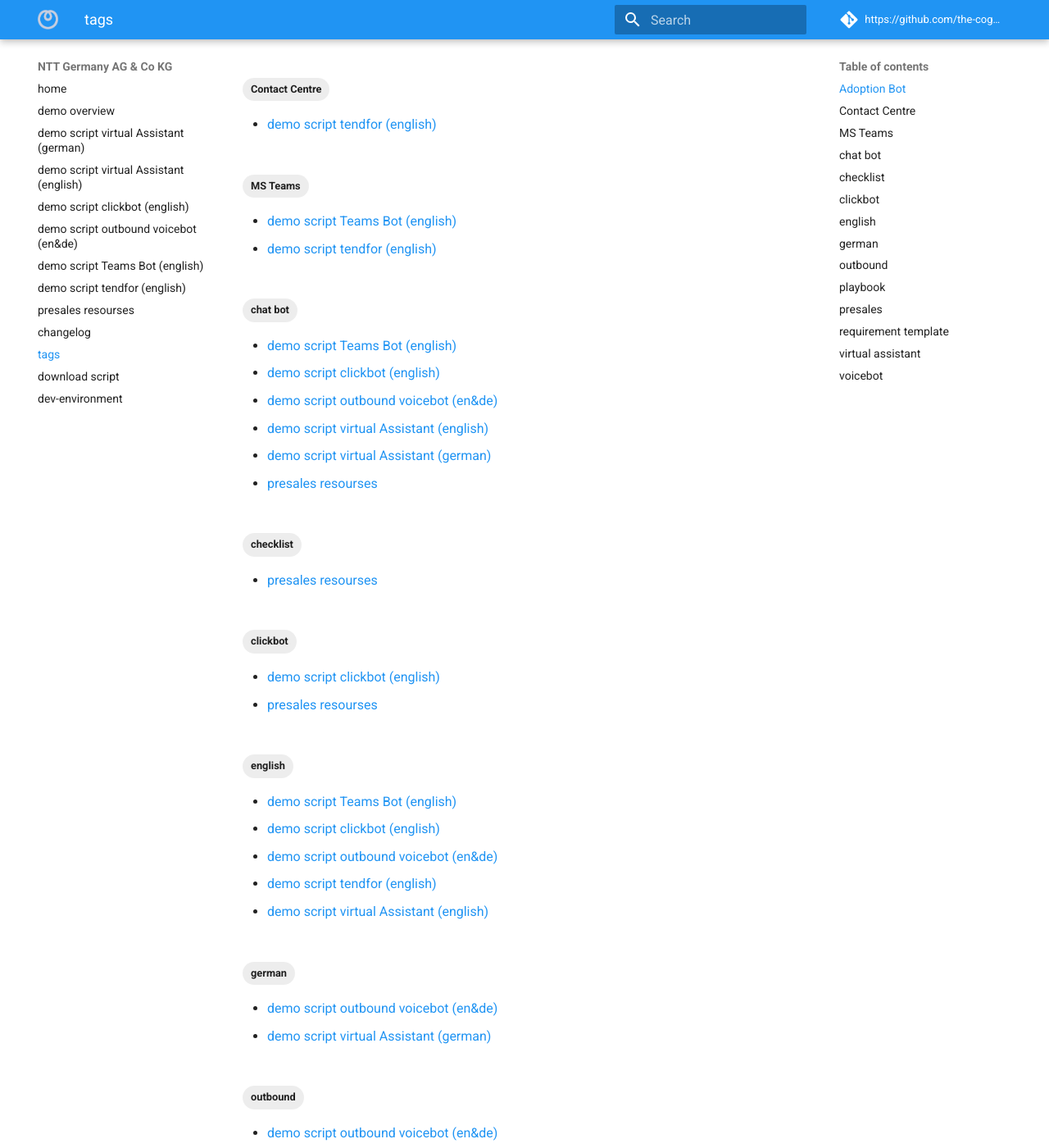
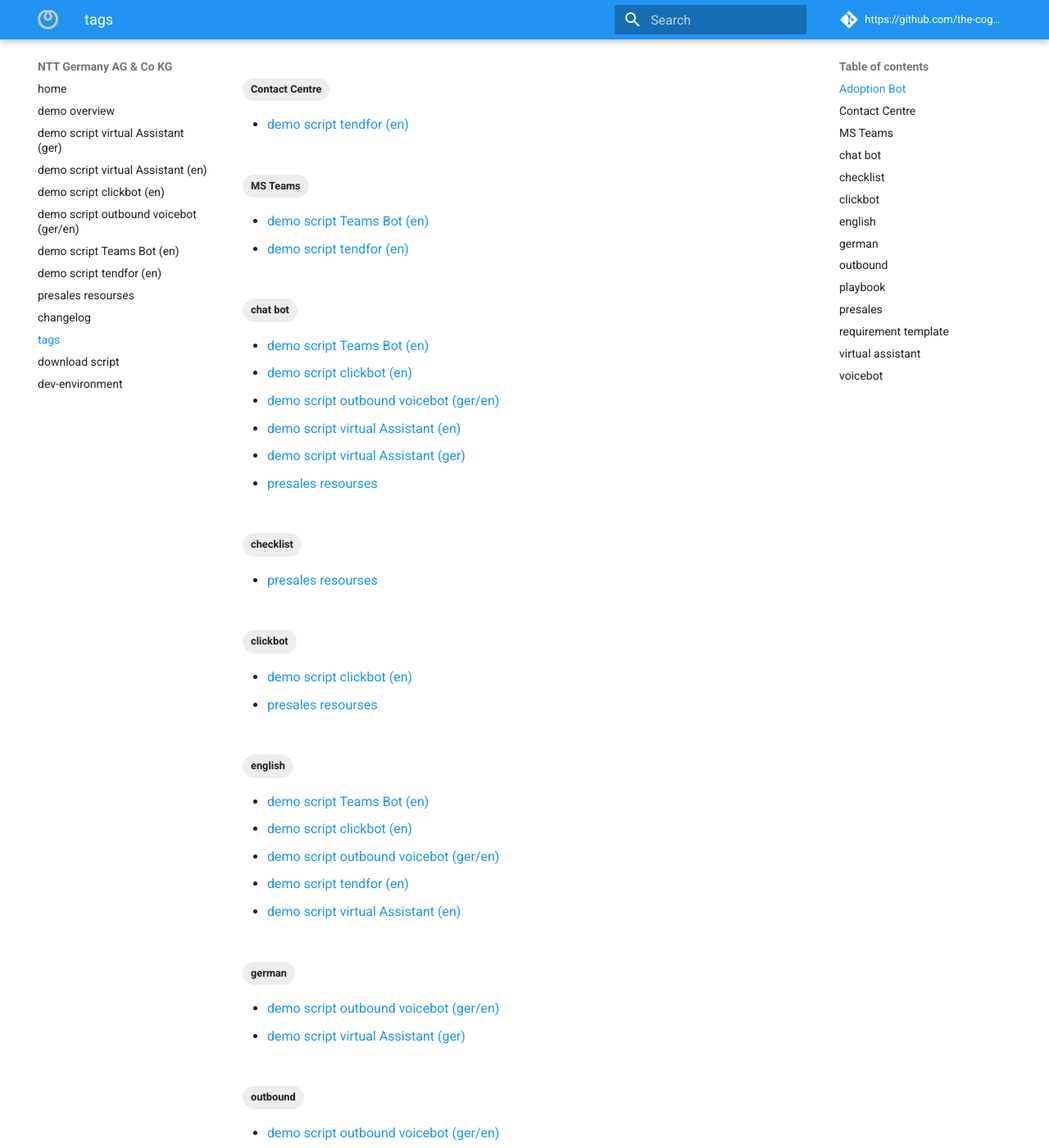
Before and after one commit to the-cognitiveservices-ninja/demo-environment, an MkDocs documentation site: the page built from docs/tags.md, in a window 1280 px wide and 1400 px high, scrolled down 211 px. Shown: the whole window at 82% size. Built offline with MkDocs 1.6.1 and Material for MkDocs 9.7.7, drawn with Linux system fonts in a browser that asks for light colours; comment, search, counter and statistics services are not loaded; some of the changed text lies outside the part shown.

Commit message:
menu language tag

```diff
--- a/mkdocs.yml
+++ b/mkdocs.yml
@@ -14,12 +14,12 @@
 nav:
     - home: index.md
     - demo overview : what.md
-    - demo script virtual Assistant (german): script_de.md
-    - demo script virtual Assistant (english): script_en.md
-    - demo script clickbot (english): script_en_click.md
-    - demo script outbound voicebot (en&de): outbound.md
-    - demo script Teams Bot (english): script_en_teams.md
-    - demo script tendfor (english): tendfor.md
+    - demo script virtual Assistant (ger): script_de.md
+    - demo script virtual Assistant (en): script_en.md
+    - demo script clickbot (en): script_en_click.md
+    - demo script outbound voicebot (ger/en): outbound.md
+    - demo script Teams Bot (en): script_en_teams.md
+    - demo script tendfor (en): tendfor.md
     - presales resourses: playbook.md
     - changelog: changelog.md
     - tags: tags.md
```
